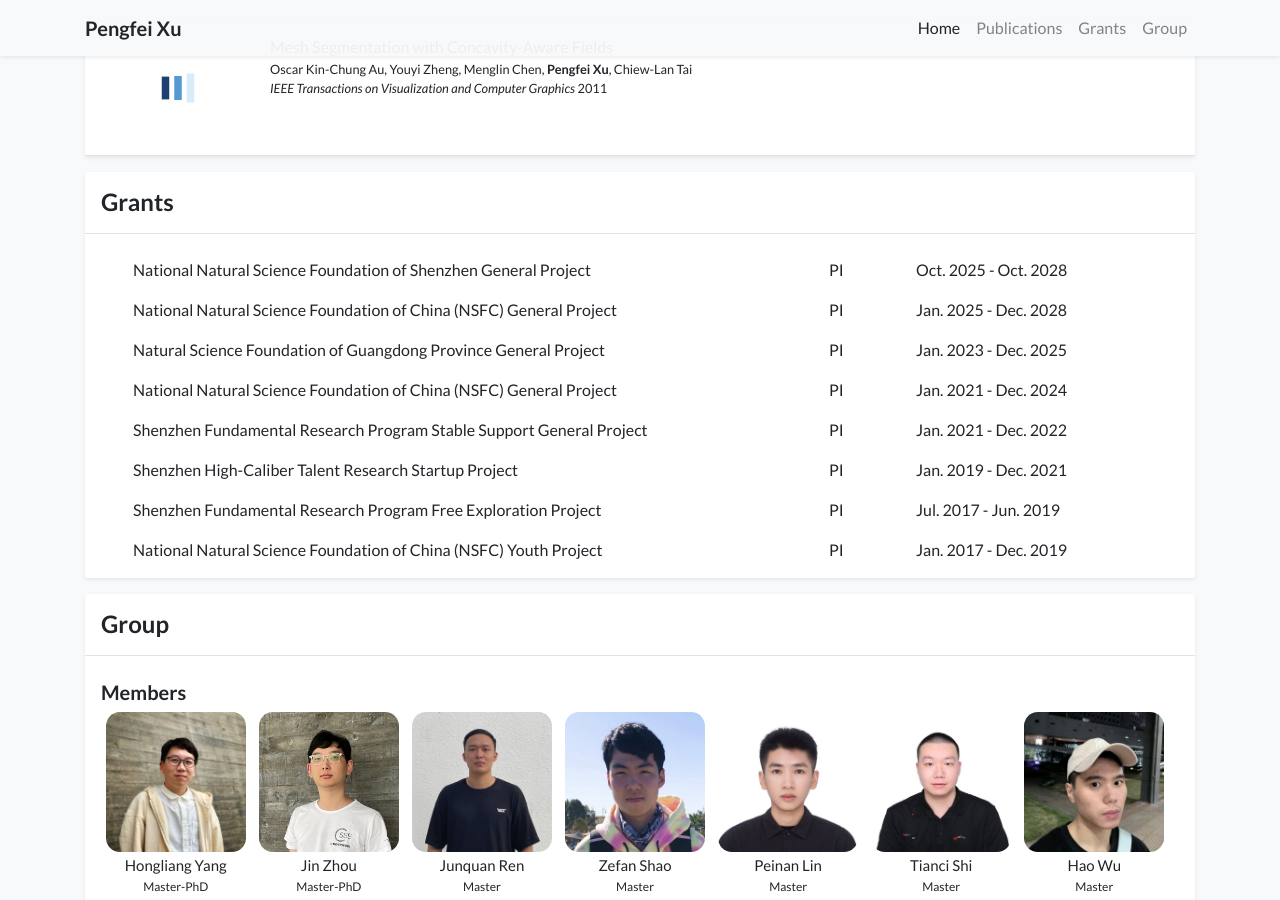
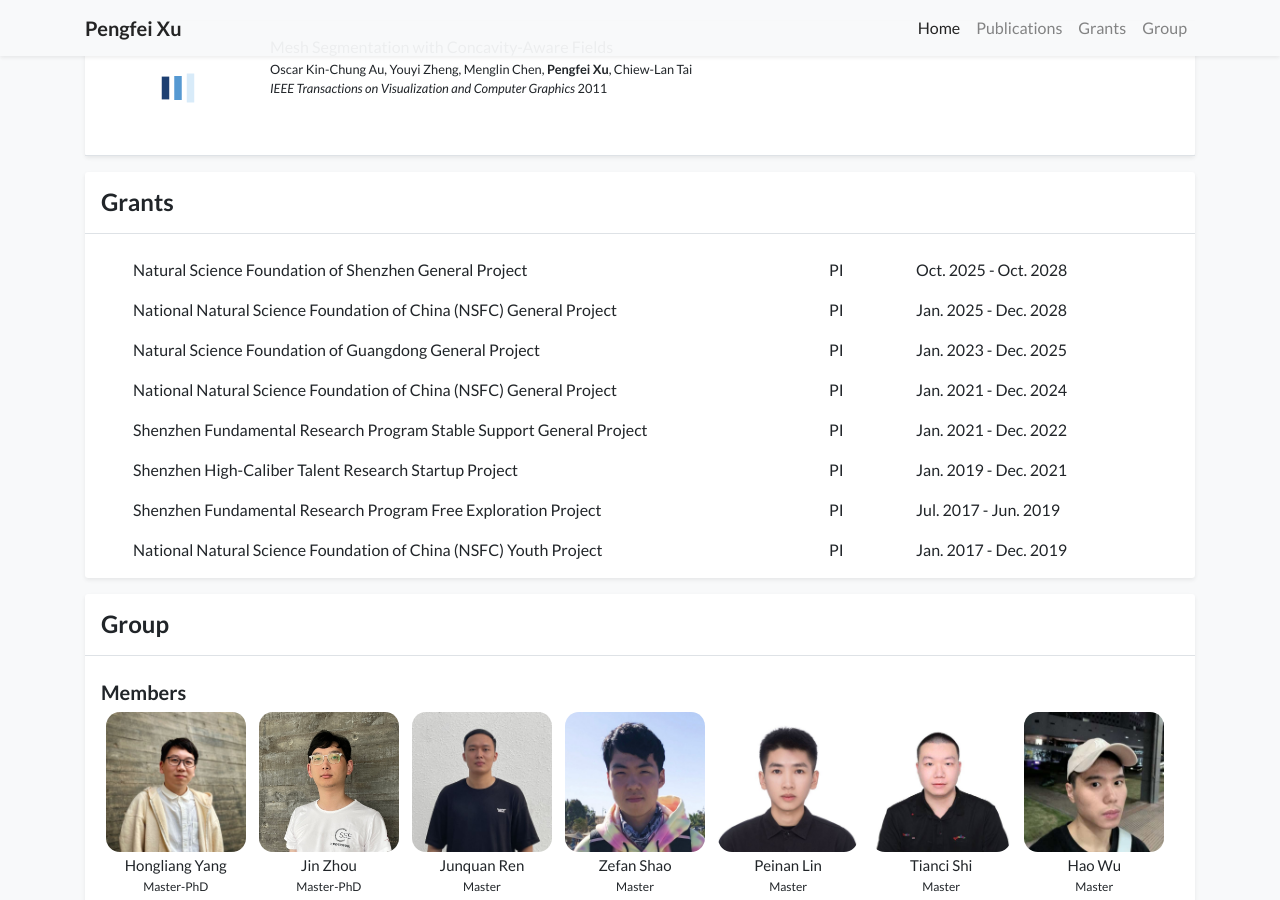
Before and after one commit to pengfeixu/pengfeixu.github.io, a Jekyll site: the page built from index.html, in a window 1280 px wide and 900 px high, scrolled down 4613 px. Built offline with Jekyll 4.4.1, drawn with Linux system fonts in a browser that asks for light colours; a style sheet for code colours, icons or effects is not loaded.

Commit message:
Update grants.yml

```diff
--- a/_data/grants.yml
+++ b/_data/grants.yml
@@ -1,7 +1,7 @@
 - title: Controllable Generation of Graphic User Interface Layouts
   role: PI
   amount: 300,000 RMB
-  project: National Natural Science Foundation of Shenzhen General Project
+  project: Natural Science Foundation of Shenzhen General Project
   number: JCYJ20250604181519025
   period: Oct. 2025 - Oct. 2028
 
@@ -15,7 +15,7 @@
 - title: Automatic Layout Generation with Small Amount of Samples
   role: PI
   amount: 100,000 RMB
-  project: Natural Science Foundation of Guangdong Province General Project
+  project: Natural Science Foundation of Guangdong General Project
   number: 2023A1515011297
   period: Jan. 2023 - Dec. 2025
 
```
